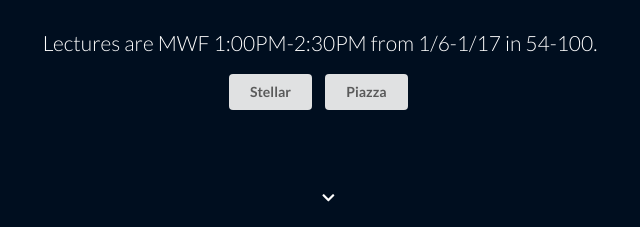
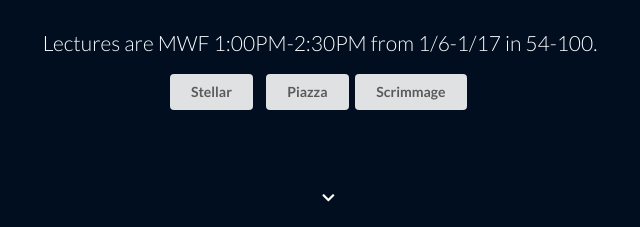
Before and after one commit to mitpokerbots/splash, a plain HTML site: page index.html in a window 1280 px wide. Shown: the part 572-799 px from the top of the page, without its empty margins (320-960 px from the left). Drawn offline with nearby package versions, Linux system fonts and the light colour scheme.

Commit message:
added scrimmage

```diff
--- a/index.html
+++ b/index.html
@@ -38,7 +38,7 @@
             Thursday, December 5th, 7-8 PM in 1-190
           </div>-->
           <p>
-            <a class="ui button" href="https://pkr.bot/stellar">Stellar</a> &nbsp; <a class="ui button" href="https://pkr.bot/piazza">Piazza</a>
+            <a class="ui button" href="https://pkr.bot/stellar">Stellar</a> &nbsp; <a class="ui button" href="https://pkr.bot/piazza">Piazza</a> <a class="ui button" href="https://pkr.bot/scrimmage">Scrimmage</a>
             <!-- <a class="ui button" href="https://student.mit.edu/cgi-bin/sfprwtrm.sh">Pre-register</a> &nbsp; <a class="ui button" href="https://pkr.bot/piazza">Piazza</a> -->
           </p>
           <a id="arrow" href="#info"><i class="inverted chevron down icon"></i></a>
```
